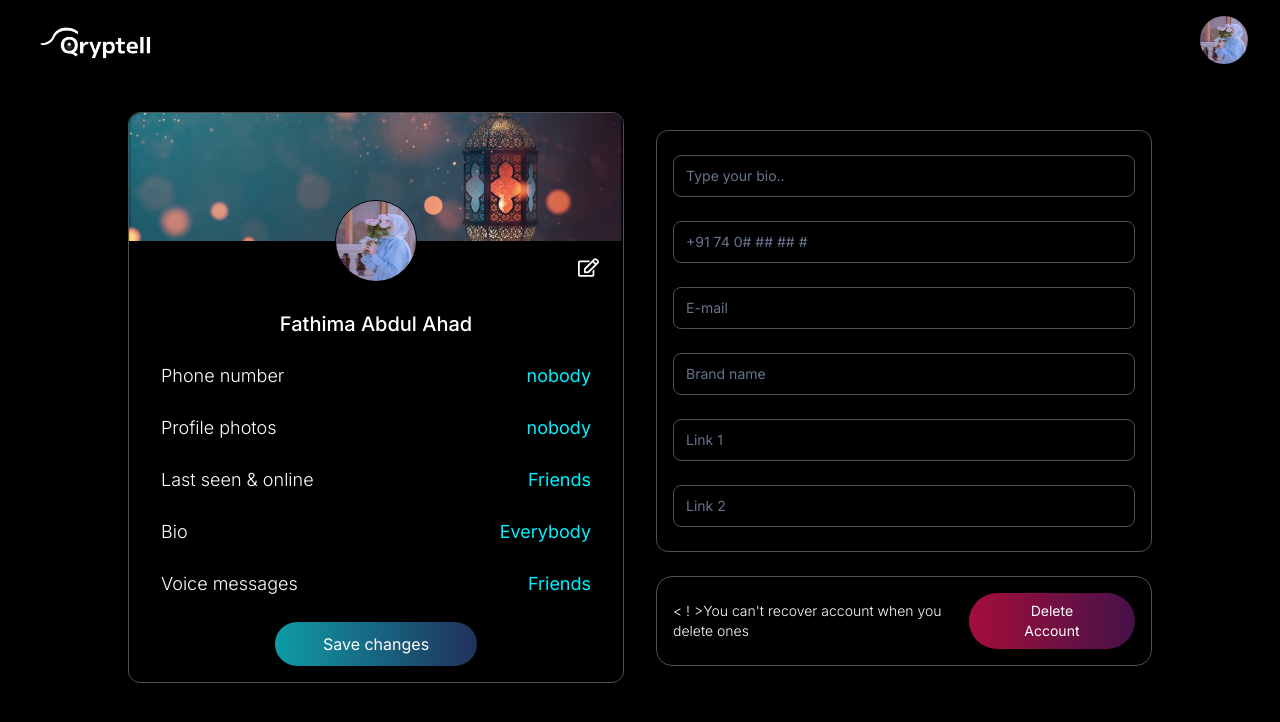
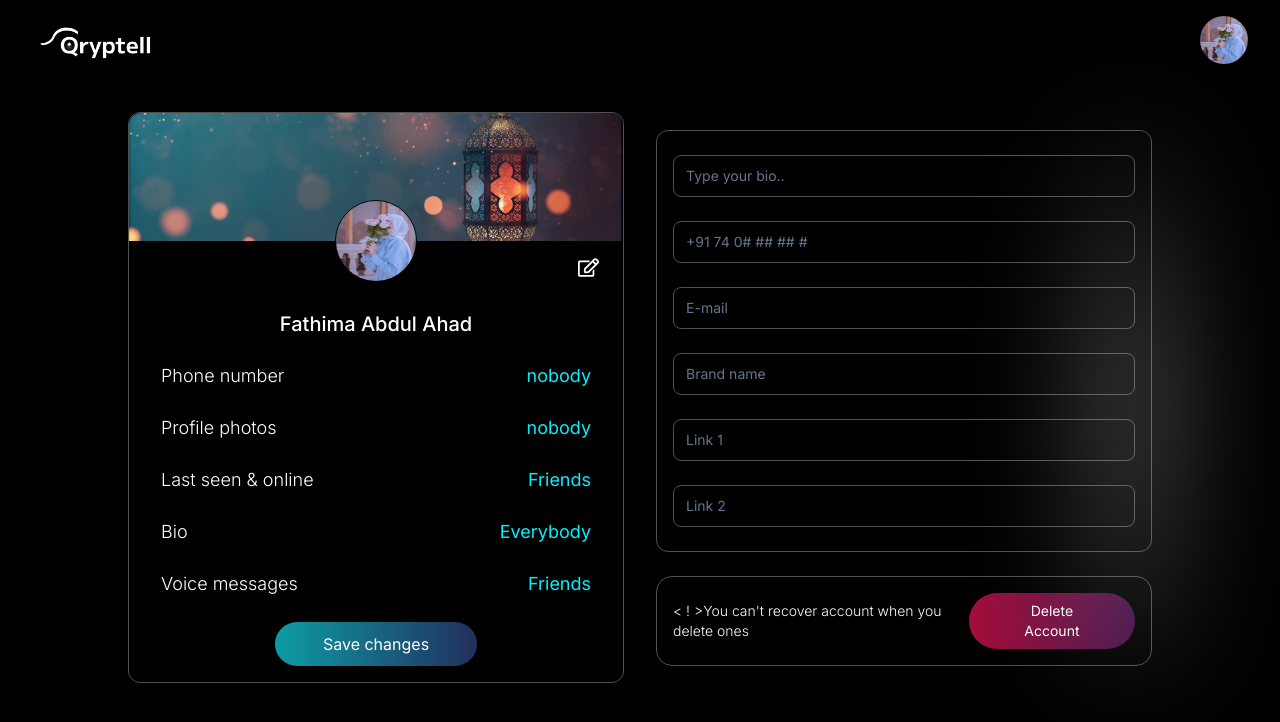
Before and after one commit to Qryptell/Qryptell-frontend, a Next.js app: page /profile/1 in a window 1280 px wide. Shown: the top 722 px of the page. Built offline with nearby package versions, Linux system fonts and the light colour scheme.

Commit message:
added gradient

```diff
--- a/src/components/profile/ProfileForm.tsx
+++ b/src/components/profile/ProfileForm.tsx
@@ -1,6 +1,5 @@
 "use client";
 
-import { Button } from "@/components/ui/button";
 import {
   Form,
   FormControl,
@@ -28,7 +27,7 @@ export default function ProfileForm() {
     console.log(values);
   }
   return (
-    <section className="w-full md:w-1/2 ">
+    <section className="w-full md:w-1/2 relative">
       <Form {...form}>
         <form onSubmit={form.handleSubmit(onSubmit)} className="space-y-6">
           <div className="border border-[#505050] px-4 py-6 rounded-xl space-y-6">
@@ -160,6 +159,10 @@ export default function ProfileForm() {
           </div>
         </form>
       </Form>
+      <div
+        className="absolute top-0 right-0 bg-gradient-to-b from-white/10 via-white/70
+       to-white/20 h-full w-10 filter blur-3xl"
+      />
     </section>
   );
 }
```
